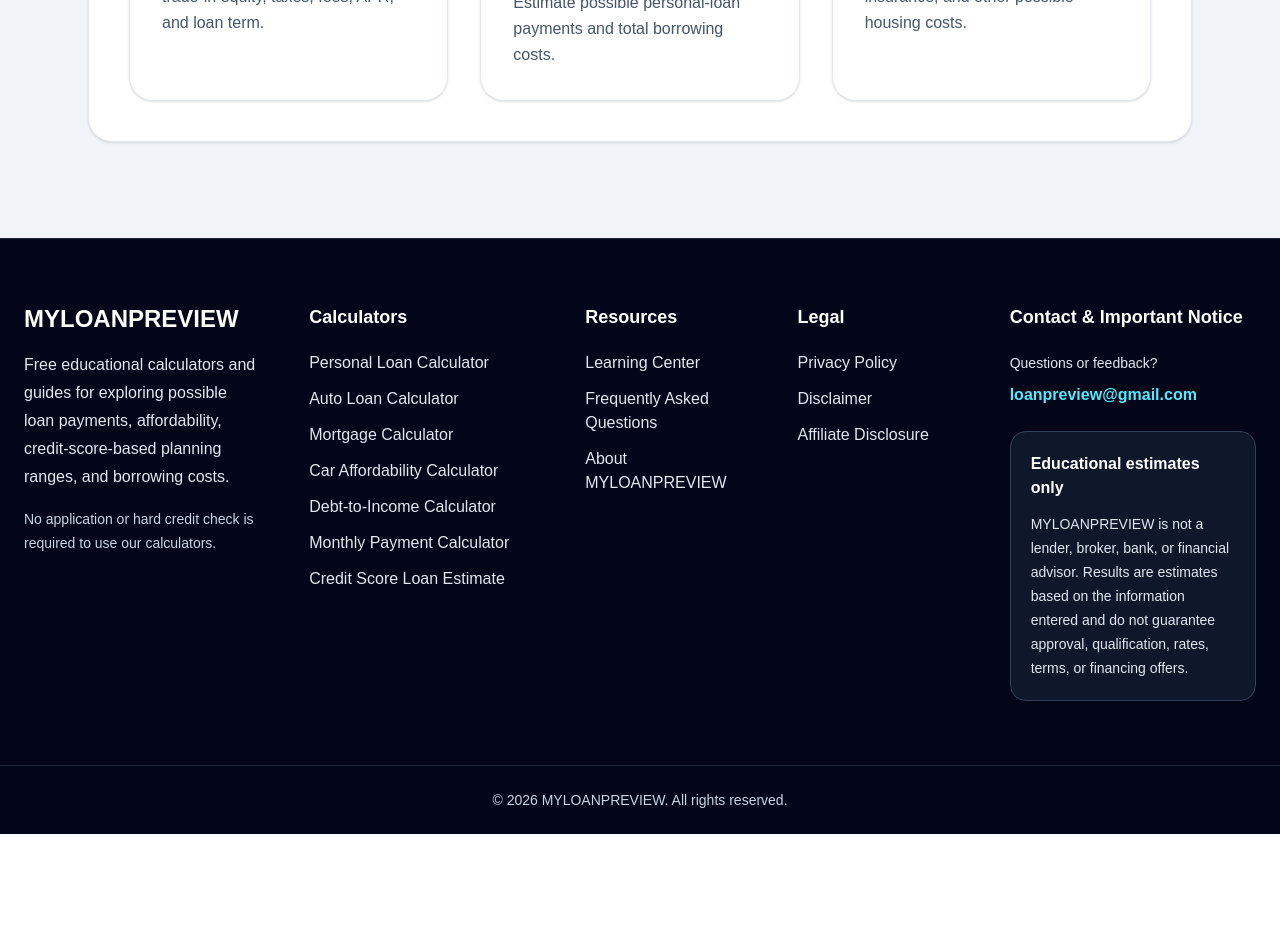
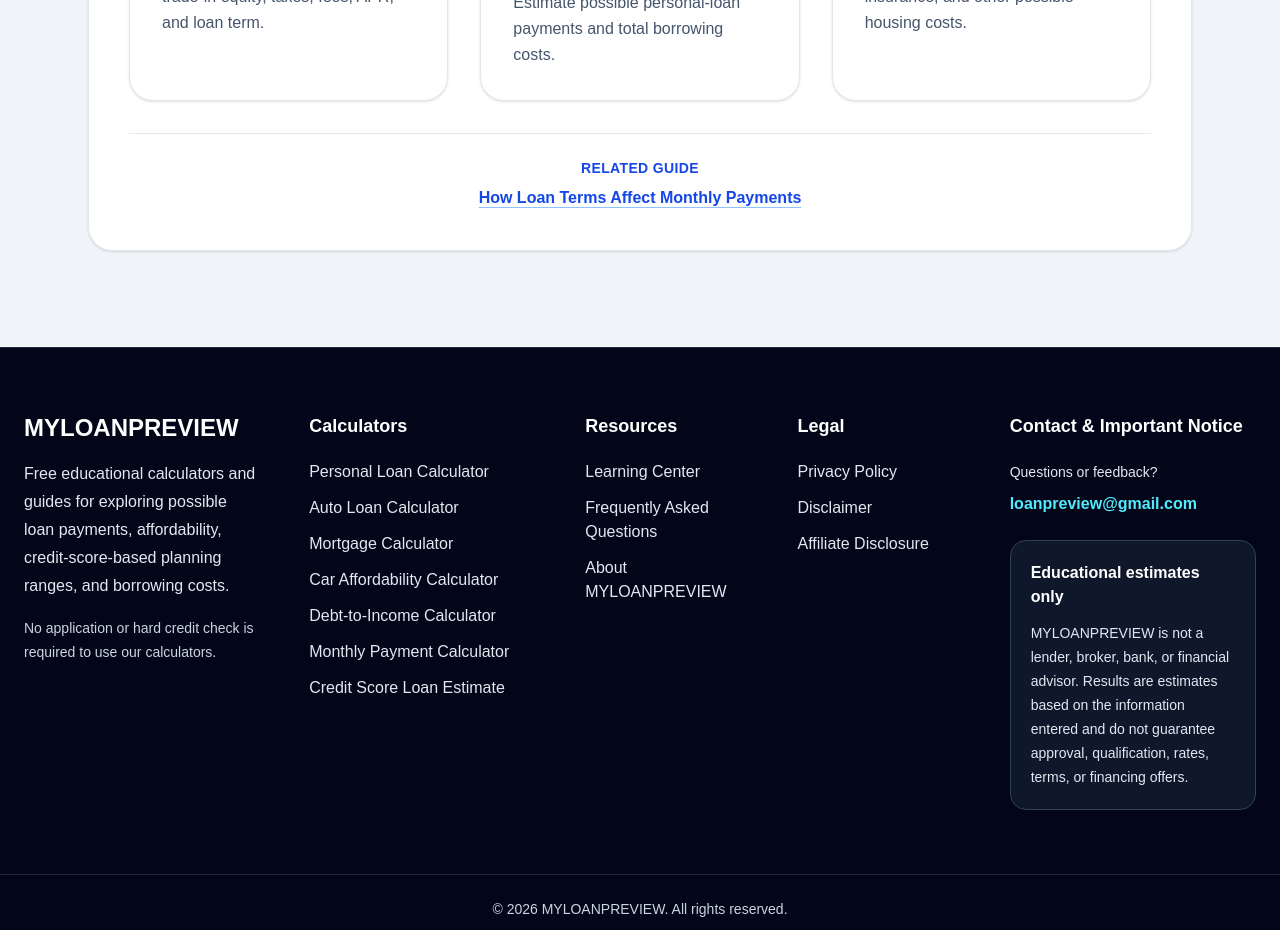
Before and after one commit to 39jorgegonzalez-lab/myloanpreview, a Next.js app: page /monthly-payment-calculator in a window 1280 px wide. Shown: the part 1760-2690 px from the top of the page. Before the commit the page ends 2594 px from the top, so only its background shows below. Built offline with nearby package versions, Linux system fonts and the light colour scheme.

Commit message:
SEO: Add related guides to remaining calculators

```diff
--- a/app/credit-score-loan-estimate/page.tsx
+++ b/app/credit-score-loan-estimate/page.tsx
@@ -1072,6 +1072,17 @@ export default function CreditScoreLoanEstimate() {
               </p>
             </a>
           </div>
+          <div className="mt-8 border-t border-slate-200 pt-6 text-center">
+            <p className="text-sm font-semibold uppercase tracking-wide text-blue-700">
+              Related guide
+            </p>
+            <a
+              href="/learning-center/does-checking-loan-rates-hurt-your-credit"
+              className="mt-2 inline-block font-semibold text-blue-700 underline decoration-blue-300 underline-offset-4 transition hover:text-blue-900"
+            >
+              Does Checking Loan Rates Hurt Your Credit?
+            </a>
+          </div>
         </div>
       </section>
 
--- a/app/debt-to-income-calculator/page.tsx
+++ b/app/debt-to-income-calculator/page.tsx
@@ -664,6 +664,17 @@ export default function DebtToIncomeCalculator() {
               </p>
             </a>
           </div>
+          <div className="mt-8 border-t border-slate-200 pt-6 text-center">
+            <p className="text-sm font-semibold uppercase tracking-wide text-blue-700">
+              Related guide
+            </p>
+            <a
+              href="/learning-center/what-is-debt-to-income-ratio"
+              className="mt-2 inline-block font-semibold text-blue-700 underline decoration-blue-300 underline-offset-4 transition hover:text-blue-900"
+            >
+              What Is Debt-to-Income Ratio?
+            </a>
+          </div>
         </div>
       </section>
 
--- a/app/monthly-payment-calculator/page.tsx
+++ b/app/monthly-payment-calculator/page.tsx
@@ -418,6 +418,17 @@ export default function MonthlyPaymentCalculator() {
               </p>
             </a>
           </div>
+          <div className="mt-8 border-t border-slate-200 pt-6 text-center">
+            <p className="text-sm font-semibold uppercase tracking-wide text-blue-700">
+              Related guide
+            </p>
+            <a
+              href="/learning-center/how-loan-terms-affect-monthly-payments"
+              className="mt-2 inline-block font-semibold text-blue-700 underline decoration-blue-300 underline-offset-4 transition hover:text-blue-900"
+            >
+              How Loan Terms Affect Monthly Payments
+            </a>
+          </div>
         </div>
       </section>
     </main>
--- a/app/personal-loan-calculator/page.tsx
+++ b/app/personal-loan-calculator/page.tsx
@@ -351,6 +351,17 @@ export default function PersonalLoanCalculator() {
               </p>
             </a>
           </div>
+          <div className="mt-8 border-t border-slate-200 pt-6 text-center">
+            <p className="text-sm font-semibold uppercase tracking-wide text-blue-700">
+              Related guide
+            </p>
+            <a
+              href="/learning-center/how-much-personal-loan-can-i-afford"
+              className="mt-2 inline-block font-semibold text-blue-700 underline decoration-blue-300 underline-offset-4 transition hover:text-blue-900"
+            >
+              How Much Personal Loan Can I Afford?
+            </a>
+          </div>
         </div>
       </section>
     </main>
```
